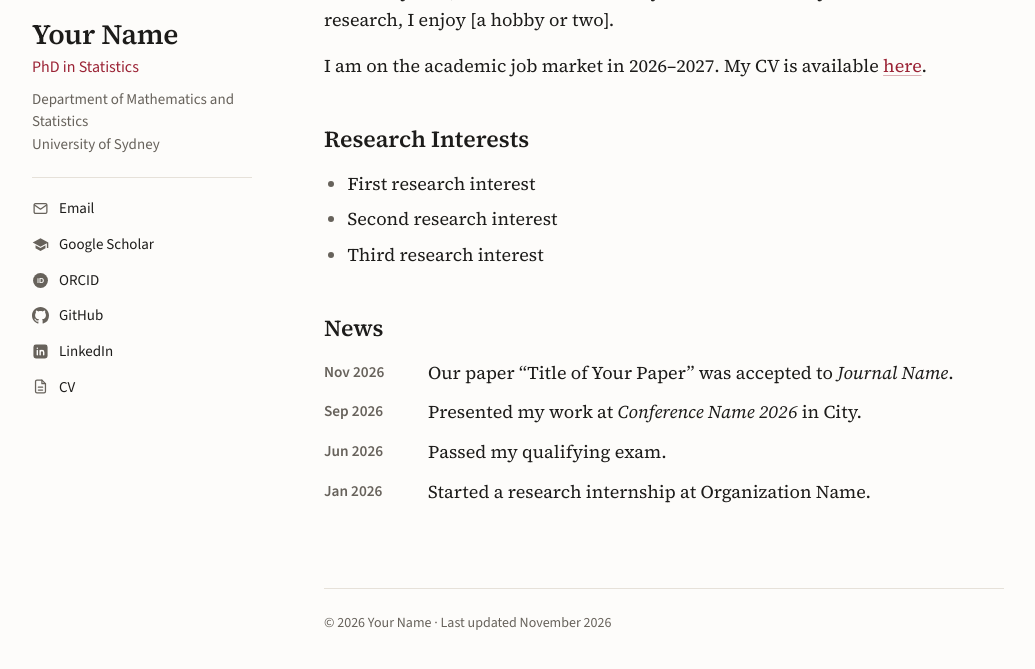
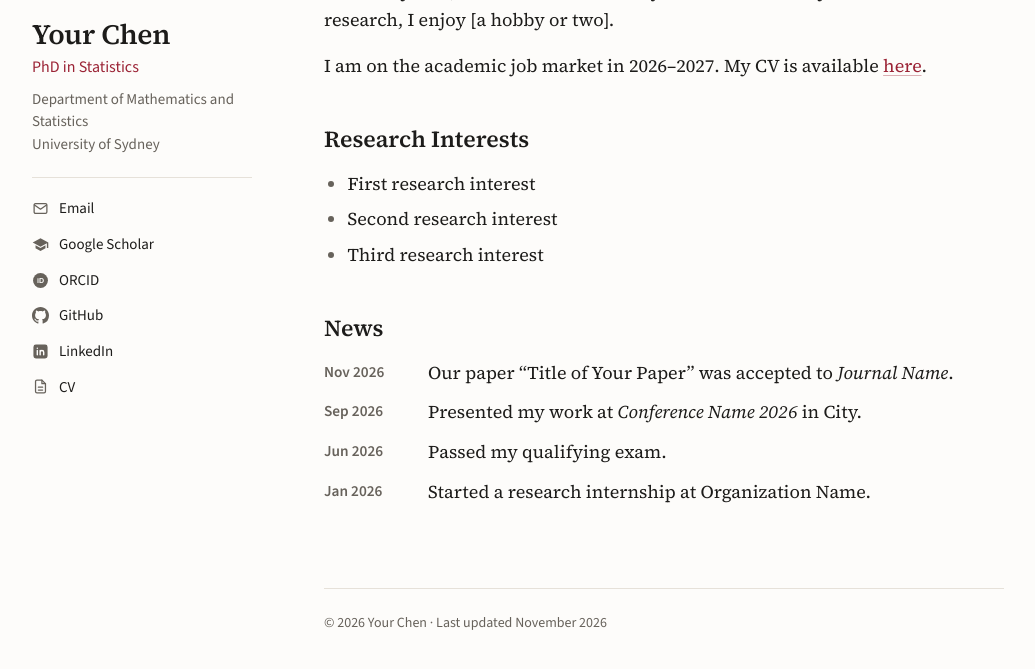
Before and after one commit to nynynya/nynynya.github.io, a Jekyll site: the page built from index.md, in a window 1280 px wide and 1009 px high, cut to the strip 335-1004 px from the top of the window. Shown: the whole strip, without its empty margins (110-1145 px from the left). Built offline with Jekyll 4.4.1, drawn with Linux system fonts in a browser that asks for light colours.

Commit message:
Update name in configuration file

```diff
--- a/_config.yml
+++ b/_config.yml
@@ -9,7 +9,7 @@
 
 
 # ---------- 左侧栏 Sidebar ----------
-name: "Your Name"
+name: "Your Chen"
 tagline: "PhD in Statistics"
 department: "Department of Mathematics and Statistics"
 institution: "University of Sydney"
```
